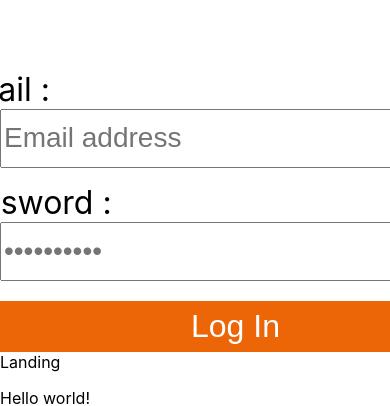
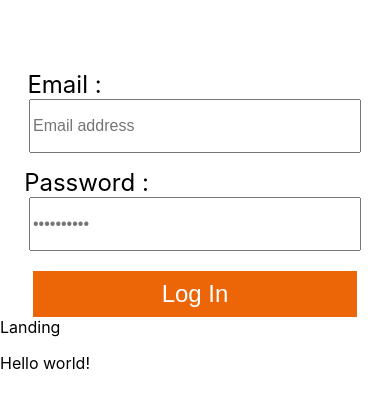
Before and after one commit to Devolution-Oy/project-dashboard, a React (Create React App) app: page / in a window 390 px wide. Shown: the part 139-545 px from the top of the page. Built offline with nearby package versions, Linux system fonts and the light colour scheme.

Commit message:
Login responsive

```diff
--- a/src/components/Login/Login.css
+++ b/src/components/Login/Login.css
@@ -43,3 +43,51 @@ input[type=password] {
 .passwordText {
     margin: 15px 0px 0px -333px;
   }
+
+@media (max-width: 800px) {
+  .button {
+    background-color: #EC6607;
+    color: white;
+    padding: 2px 6px 2px 6px;
+    border: none;
+    cursor: pointer;
+    height: 46px;
+    width: 324px;
+    font-size: 24px;
+  }
+
+  .buttonCenter {
+      text-align: center;
+  }
+
+  .inputCenter{
+      text-align: center;
+  }
+
+  .inputCenter label {
+      font-size: 24px;
+  }
+
+  input[type=email], input[type=password] {
+    width: 324px;
+    padding: 2px 2px 2px 2px;
+    height: 46px;
+  }
+
+  input[type=email] {
+    font-size: 16px;
+    }
+
+
+  input[type=password] {
+    font-size: 16px;
+    }
+
+  .emailText {
+    margin: 100px 0px 0px -261px;
+  }
+
+  .passwordText {
+      margin: 15px 0px 0px -217px;
+    }
+}
```
